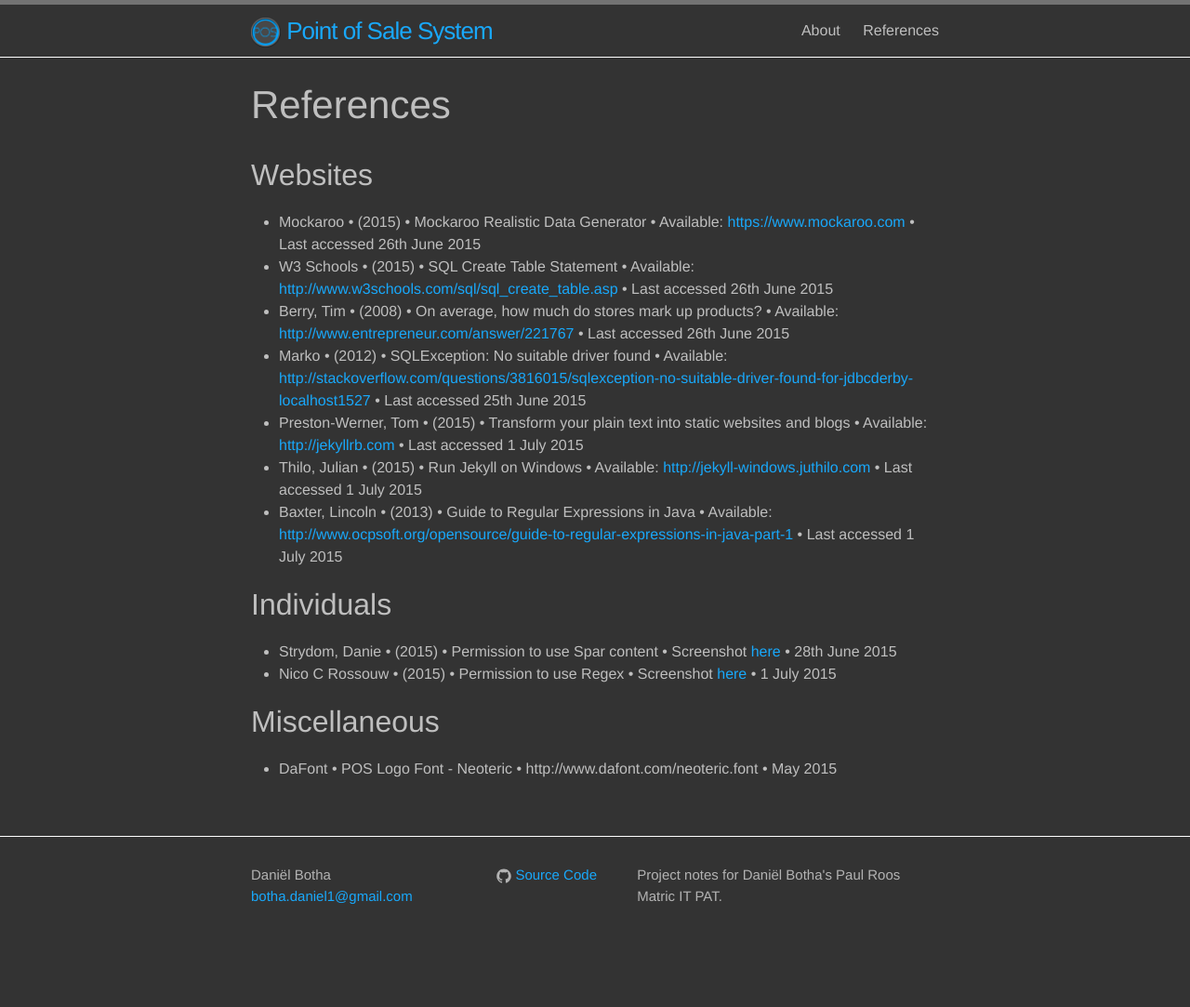
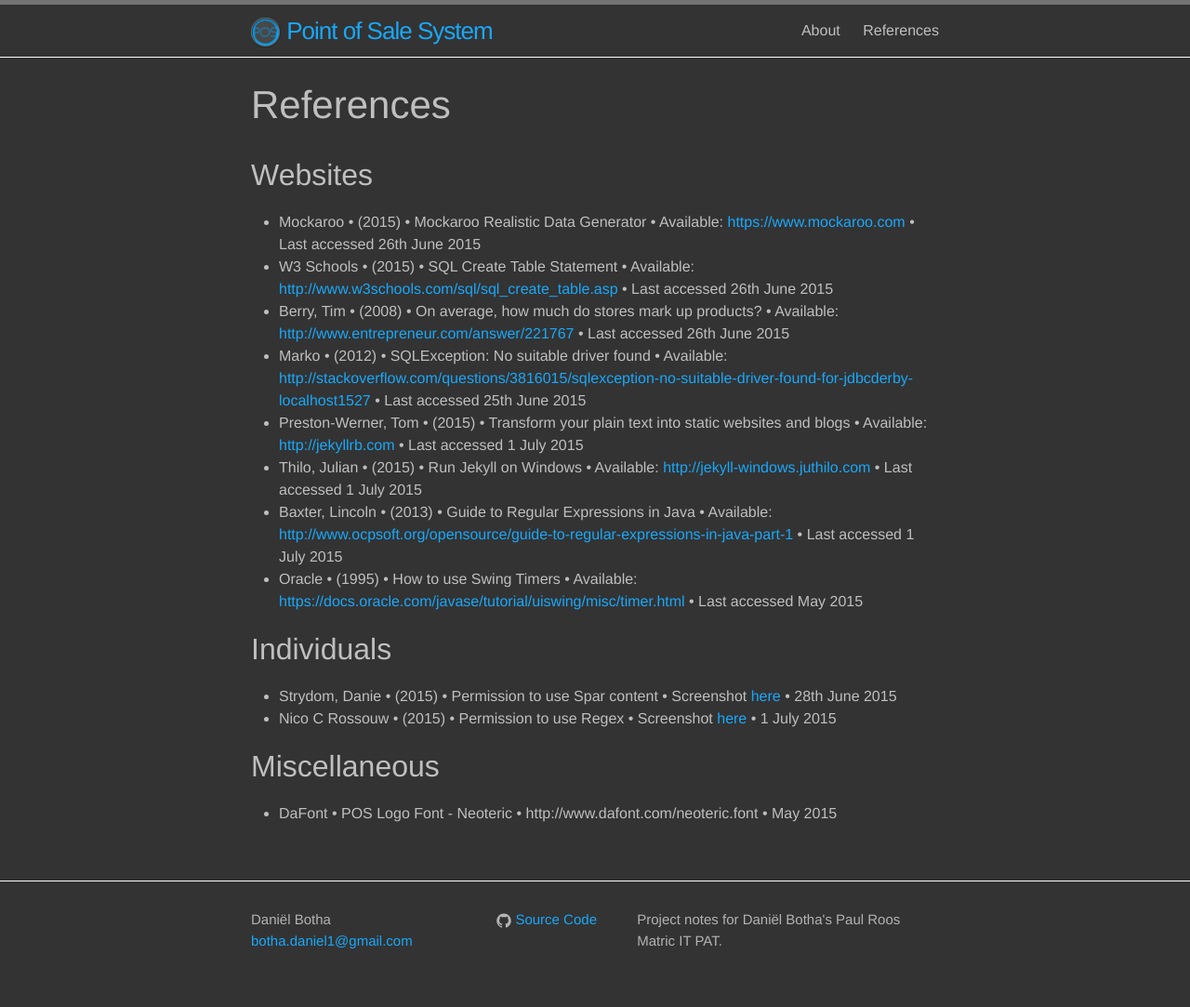
Before and after one commit to PointOfSaleSystem/pointofsalesystem.github.io, a Jekyll site: the page built from references.md, in a window 1280 px wide. Shown: the whole page at 93% size. Built offline with Jekyll 4.4.1, drawn with Linux system fonts in a browser that asks for light colours; before the commit the page ends 1035 px from its top, so only the background shows below that.

```diff
--- a/index.html
+++ b/index.html
@@ -8,7 +8,7 @@ layout: default
 
       <ul>
         {% for page in site.pages %}
-        {% if page.title and page.title != "About" %}
+        {% if page.title and page.title != "About" and page.title != "References" %}
         <h2>
           <a class="page-link" href="{{ page.url | prepend: site.baseurl }}">// {{ page.title }}</a>
         </h2>
--- a/references.md
+++ b/references.md
@@ -11,6 +11,7 @@ permalink: /references/
 - Preston-Werner, Tom &#x2022; (2015) &#x2022; Transform your plain text into static websites and blogs &#x2022; Available: [http://jekyllrb.com](http://jekyllrb.com/) &#x2022; Last accessed 1 July 2015
 - Thilo, Julian &#x2022; (2015) &#x2022; Run Jekyll on Windows &#x2022; Available: [http://jekyll-windows.juthilo.com](http://jekyll-windows.juthilo.com/) &#x2022; Last accessed 1 July 2015
 - Baxter, Lincoln &#x2022; (2013) &#x2022; Guide to Regular Expressions in Java &#x2022; Available: [http://www.ocpsoft.org/opensource/guide-to-regular-expressions-in-java-part-1](http://www.ocpsoft.org/opensource/guide-to-regular-expressions-in-java-part-1/) &#x2022; Last accessed 1 July 2015
+- Oracle &#x2022; (1995) &#x2022; How to use Swing Timers &#x2022; Available: [https://docs.oracle.com/javase/tutorial/uiswing/misc/timer.html](https://docs.oracle.com/javase/tutorial/uiswing/misc/timer.html) &#x2022; Last accessed May 2015
 
 ##Individuals
 - Strydom, Danie &#x2022; (2015) &#x2022; Permission to use Spar content &#x2022; Screenshot [here](http://i.imgur.com/poPU8jX.png) &#x2022; 28th June 2015
```
Also changed, not shown: _layouts/page.html (+0 -9 lines), screens/4_Search.md (+0 -3 lines).
